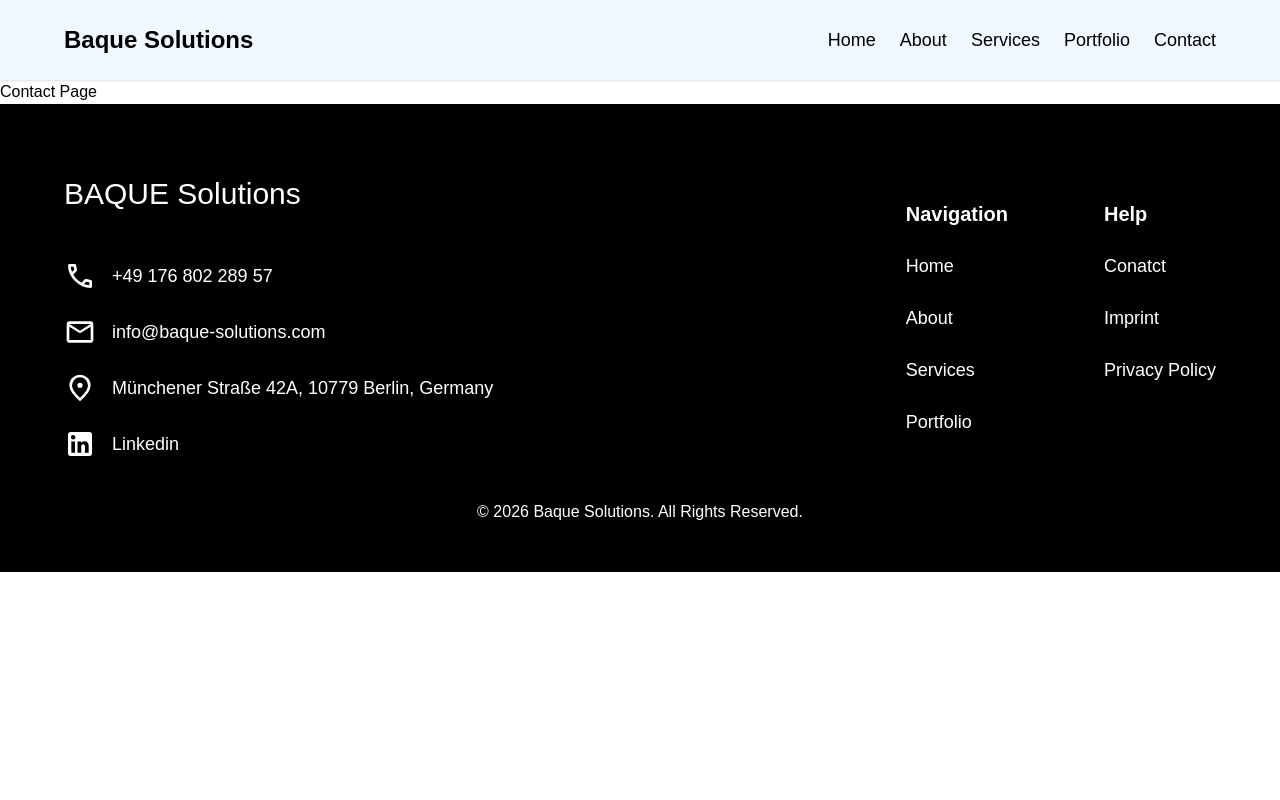
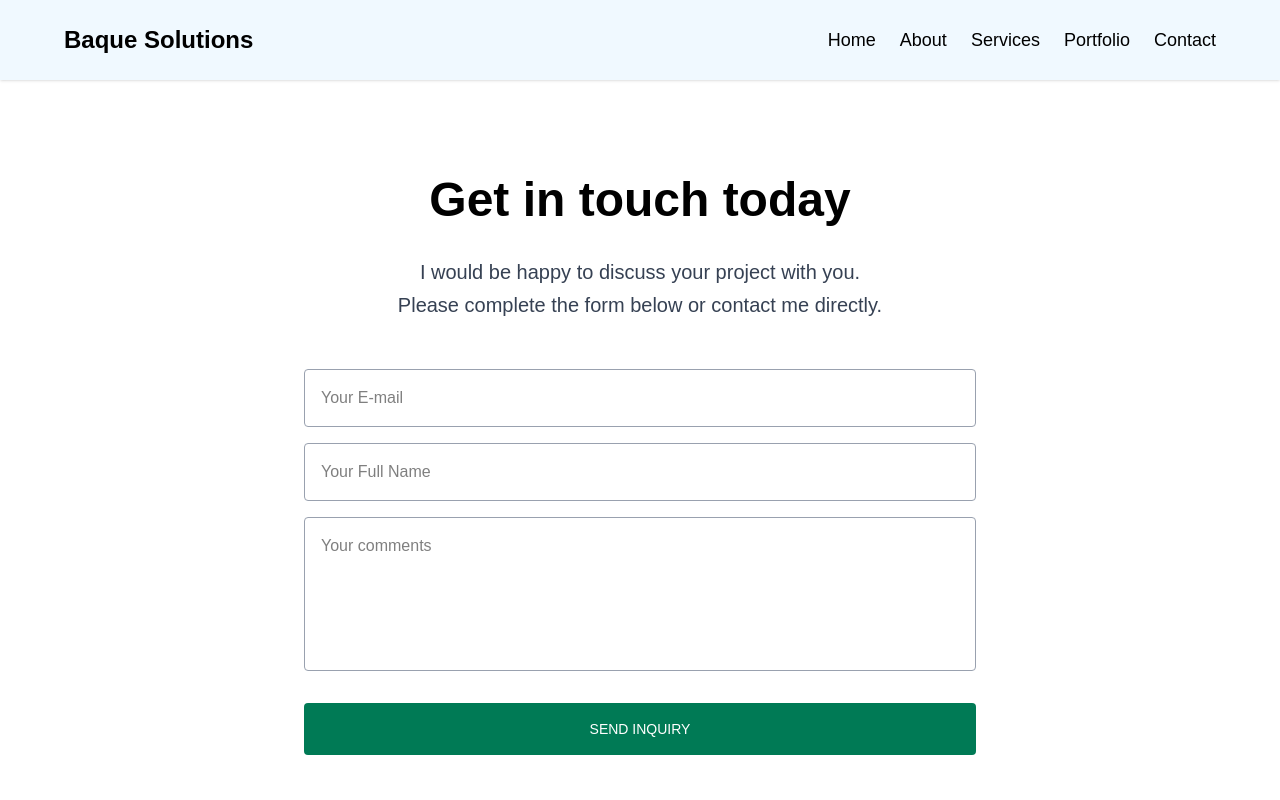
Before and after one commit to tofikvel/Portfolio-tailwindcss, a Next.js app: page /contact in a window 1280 px wide. Shown: the top 800 px of the page. Built offline with nearby package versions, Linux system fonts and the light colour scheme.

Commit message:
added contact page

```diff
--- a/app/contact/page.jsx
+++ b/app/contact/page.jsx
@@ -1,3 +1,45 @@
 export default function ContactPage() {
-  return <div>Contact Page</div>;
+  return (
+    <main>
+      <section className="flex justify-center items-center px-6 py-12 md:py-24 mx-auto">
+        <div className="max-w-6xl flex flex-col justify-center items-center w-full">
+          {/* TOP HEADING */}
+          <div className="flex flex-col text-center mb-12">
+            <h2 className="text-3xl font-semibold mb-8 md:text-5xl">Get in touch today</h2>
+            <p className="text-gray-700 text-lg md:text-xl leading-relaxed">
+              I would be happy to discuss your project with you. <br /> Please complete the form below or contact me
+              directly.
+            </p>
+          </div>
+          <div className="flex max-w-2xl w-full">
+            <form className="flex flex-col justify-center gap-4 w-full">
+              <input
+                type="email"
+                placeholder="Your E-mail"
+                className="w-full bg-white border border-gray-400 p-4 rounded-sm focus:outline-none focus:border-gray-700 transition"
+              />
+
+              <input
+                type="text"
+                placeholder="Your Full Name"
+                className="w-full bg-white border border-gray-400 p-4 rounded-sm focus:outline-none focus:border-gray-700 transition"
+              />
+
+              <textarea
+                rows={5}
+                placeholder="Your comments"
+                className="w-full bg-white border border-gray-400 p-4 rounded-sm focus:outline-none focus:border-gray-700 transition resize-none md:mb-4"
+              />
+              <button
+                type="submit"
+                className="bg-emerald-700 text-white text-sm px-9 py-4 rounded-sm hover:bg-emerald-800 transition cursor-pointer"
+              >
+                SEND INQUIRY
+              </button>
+            </form>
+          </div>
+        </div>
+      </section>
+    </main>
+  )
 }
--- a/app/portfolio/page.jsx
+++ b/app/portfolio/page.jsx
@@ -28,8 +28,8 @@ export default function Portfoliopage() {
               <span>Learn more</span>
             </Link>
           </div>
-          <div className="flex flex-col gap-6 md:flex md:flex-row">
-            <div className="flex flex-col items-center gap-4 max-w-87.5">
+          <div className="grid grid-col md:grid-cols-3 gap-6 w-fit md:place-items-start">
+            <div className="flex flex-col gap-4 md:max-w-87.5">
               <div className="flex">
                 <Image
                   src="/home-page-hero.jpg"
@@ -114,8 +114,8 @@ export default function Portfoliopage() {
               <span>Learn more</span>
             </Link>
           </div>
-          <div className="flex flex-col gap-6 md:flex md:flex-row">
-            <div className="flex flex-col items-center gap-4 max-w-87.5">
+          <div className="grid grid-col md:grid-cols-3 gap-6 w-fit md:place-items-start">
+            <div className="flex flex-col items-center gap-4 md:max-w-87.5">
               <div className="flex">
                 <Image
                   src="/home-page-hero.jpg"
@@ -200,8 +200,8 @@ export default function Portfoliopage() {
               <span>Learn more</span>
             </Link>
           </div>
-          <div className="flex flex-col gap-6 md:flex md:flex-row">
-            <div className="flex flex-col items-center gap-4 max-w-87.5">
+          <div className="grid grid-col md:grid-cols-3 gap-6 w-fit md:place-items-start">
+            <div className="flex flex-col items-center gap-4 md:max-w-87.5">
               <div className="flex">
                 <Image
                   src="/home-page-hero.jpg"
@@ -263,7 +263,5 @@ export default function Portfoliopage() {
         </div>
       </section>
     </main>
-
-
   )
 }
```
